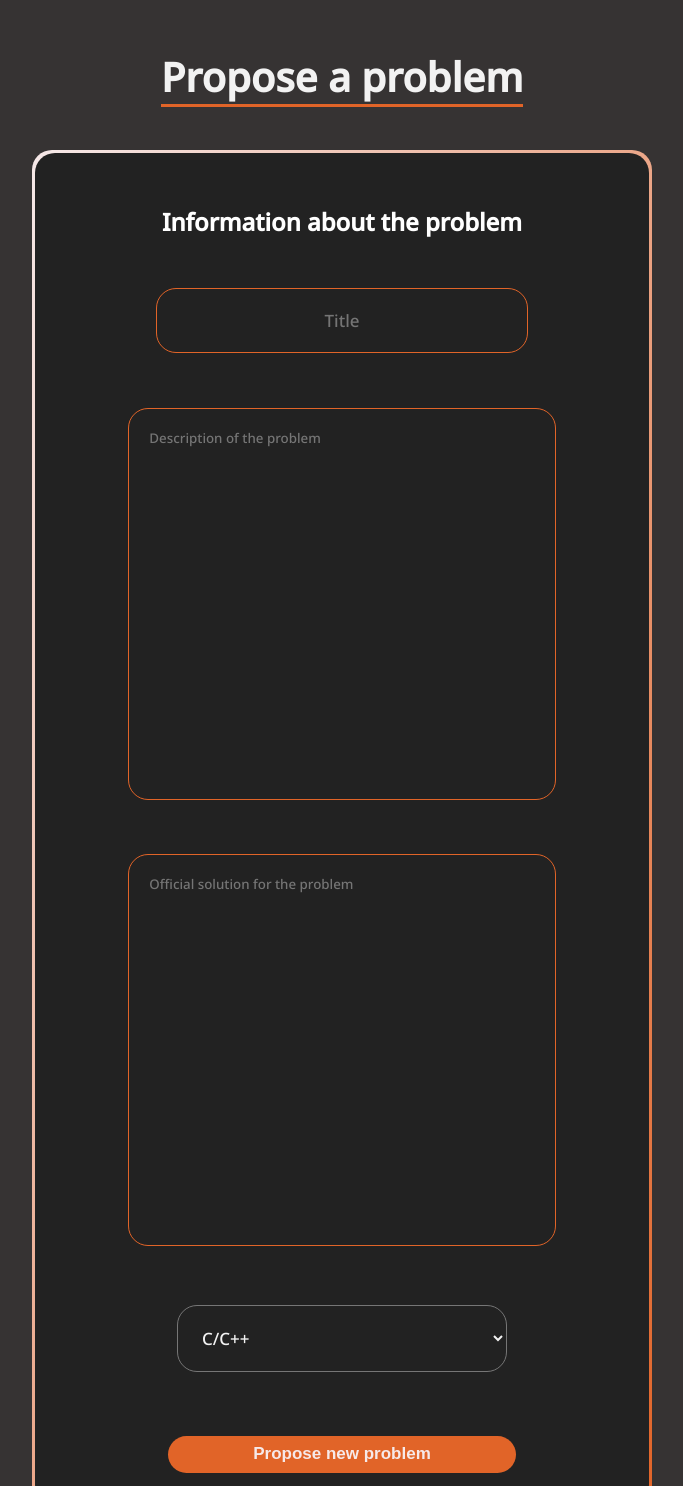
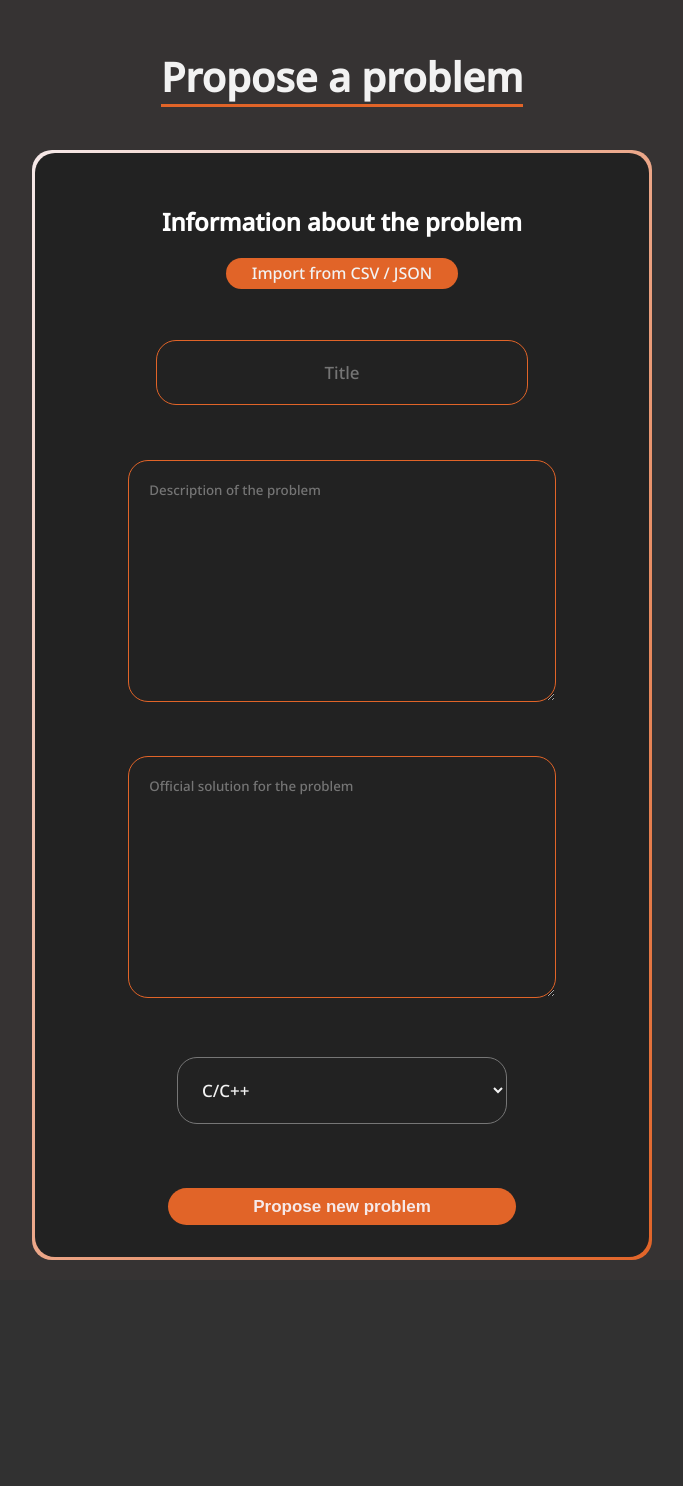
Before and after one commit to ValeuDoamne/In-form-atiX, a PHP site: page /proposeproblem.html in a window 1280 px wide. Shown: the part 51-1537 px from the top of the page, without its empty margins (298-981 px from the left). After the commit the page ends 1311 px from the top, so only its background shows below. Run offline with PHP 8.4, Linux system fonts and the light colour scheme.

Commit message:
import problem from json and csv

```diff
--- a/frontend/assets/css/style.css
+++ b/frontend/assets/css/style.css
@@ -7,7 +7,7 @@ body {
   color: #F6E9E9;
 }
 
-a, h2, h3, h4, p, li, span, section {
+a, h2, h3, h4, p, li, span, label {
   font-family: 'Noto Sans', sans-serif;
 }
 
@@ -1036,9 +1036,10 @@ textarea.proposeproblem {
   resize: none;
   margin: 25px;
   width: 70%;
-  height: 350px;
+  height: 200px;
   text-align: justify;
   font-family: 'Noto Sans', sans-serif;
+  resize: vertical;
 }
 
 .propose-container {
@@ -1494,3 +1495,19 @@ a.submit {
   font-size:smaller;
   color: #E16428;
 }
+
+.import-problem {
+  visibility: hidden;
+}
+
+.import-problem-label {
+  background-color: #E16428;
+  color: #f2f2f2;
+  border-radius: 20px;
+  padding: 0.3em 1em;
+  border:none;
+  cursor: pointer;
+  display: block;
+  max-width: 200px;
+  margin: 0.5em auto 0 auto;
+}
--- a/frontend/assets/js/header.js
+++ b/frontend/assets/js/header.js
@@ -22,7 +22,7 @@ export default function header(authState){
       :
         `
         ${authState == "teacher" || authState == "admin" ?
-        `<a href="proposeproblem.html">Propose Problem</a>` : ``
+        `<a href="${adjustedPaths}proposeproblem.html">Propose Problem</a>` : ``
         }
         ${authState == "student" || authState == "teacher" ?
         `<a href="${adjustedPaths}classrooms.html">Classrooms</a>`
--- a/frontend/assets/js/proposeproblem.js
+++ b/frontend/assets/js/proposeproblem.js
@@ -9,7 +9,7 @@ function proposeProblem() {
     const solution = problemSolutionElem.value;
 
     if(title.length == 0 || description.length == 0 || solution.length == 0) {
-        displayNotification("invalid", "All field are required");
+        displayNotification("invalid", "All fields are required");
         return;
     }
 
@@ -40,3 +40,47 @@ function displayNotification(type, message){
   notificationBox.classList.add("notification-bigger");
   notificationBox.appendChild(document.createTextNode(message));
 }
+
+async function importProblem(event) {
+  const fileList = event.target.files;
+  if(fileList.length > 0) {
+    //validate file extension
+    const file = fileList[0];
+    const fileExtension = file.name.split('.').pop();
+    if(fileExtension != 'json' && fileExtension != 'csv') {
+      displayNotification("invalid", "Invalid file extension (allowed: .json, .csv)");
+      return;
+    }
+    //handle import
+    const fileContent = await file.text();
+    if(fileExtension === "json") {
+      const data = JSON.parse(fileContent);
+      const {name, description, solution, programming_language} = data;
+      document.getElementById("problem-title").value = name;
+      document.getElementById("problem-description").value = description;
+      document.getElementById("problem-solution").value = solution;
+      document.getElementById("languages").value = programming_language;
+    } else if(fileExtension === "csv") {
+      const rows = fileContent.split('\n');
+      const header = rows[0].split(',');
+      let data = rows[1].split(',');
+      data = data.map((item, index) => {
+        if(data[index][0] === '"' && data[index][data[index].length-1] === '"'){
+          return data[index].substring(1, data[index].length-1);
+        }
+      });
+      if(header.includes("name")){
+        document.getElementById("problem-title").value = data[header.indexOf("name")];
+      }
+      if(header.includes("description")){
+        document.getElementById("problem-description").value = data[header.indexOf("description")];
+      }
+      if(header.includes("solution")){
+        document.getElementById("problem-solution").value = data[header.indexOf("solution")];
+      }
+      if(header.includes("programming_language")){
+        document.getElementById("languages").value = data[header.indexOf("programming_language")];
+      }
+    }
+  }
+}
--- a/frontend/proposeproblem.html
+++ b/frontend/proposeproblem.html
@@ -21,16 +21,17 @@
         <h1>Propose a problem</h1>
         <div class="proposeContainer">
             <div class="propose-container">
-
                 <div class="propose-content">
                     <h2>Information about the problem</h2>
+                    <label class="import-problem-label" for="import-problem">Import from CSV / JSON</label>
+                    <input type="file" name="import" id="import-problem" class="import-problem" accept=".json,.csv" onchange="importProblem(event)">
                     <input id="problem-title" name="title" class="proposeproblem" placeholder="Title">
                     <textarea id="problem-description" name="content" class="proposeproblem" placeholder="Description of the problem"></textarea>
                     <textarea id="problem-solution" name="content" class="proposeproblem" placeholder="Official solution for the problem"></textarea>
                     <select class="proposeproblem" name="languages" id="languages">
-                        <option value="C/C++">C/C++</option>
-                        <option value="Python">Python</option>
-                        <option value="Rust">Rust</option>
+                      <option value="C/C++">C/C++</option>
+                      <option value="Python">Python</option>
+                      <option value="Rust">Rust</option>
                     </select>
                     <div class="notification-box"></div>
                     <button id="propose-problem" onclick="proposeProblem()" class="submit">Propose new problem</button>
```
